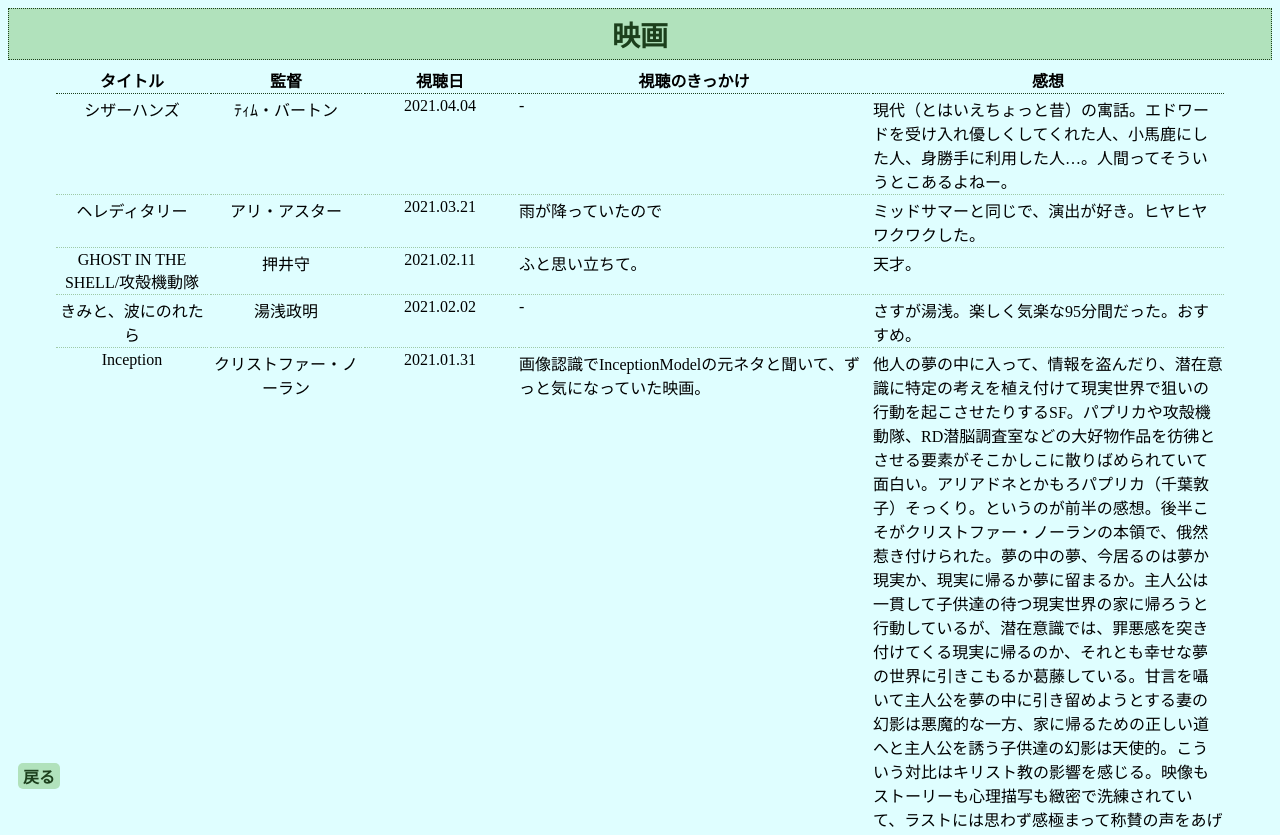
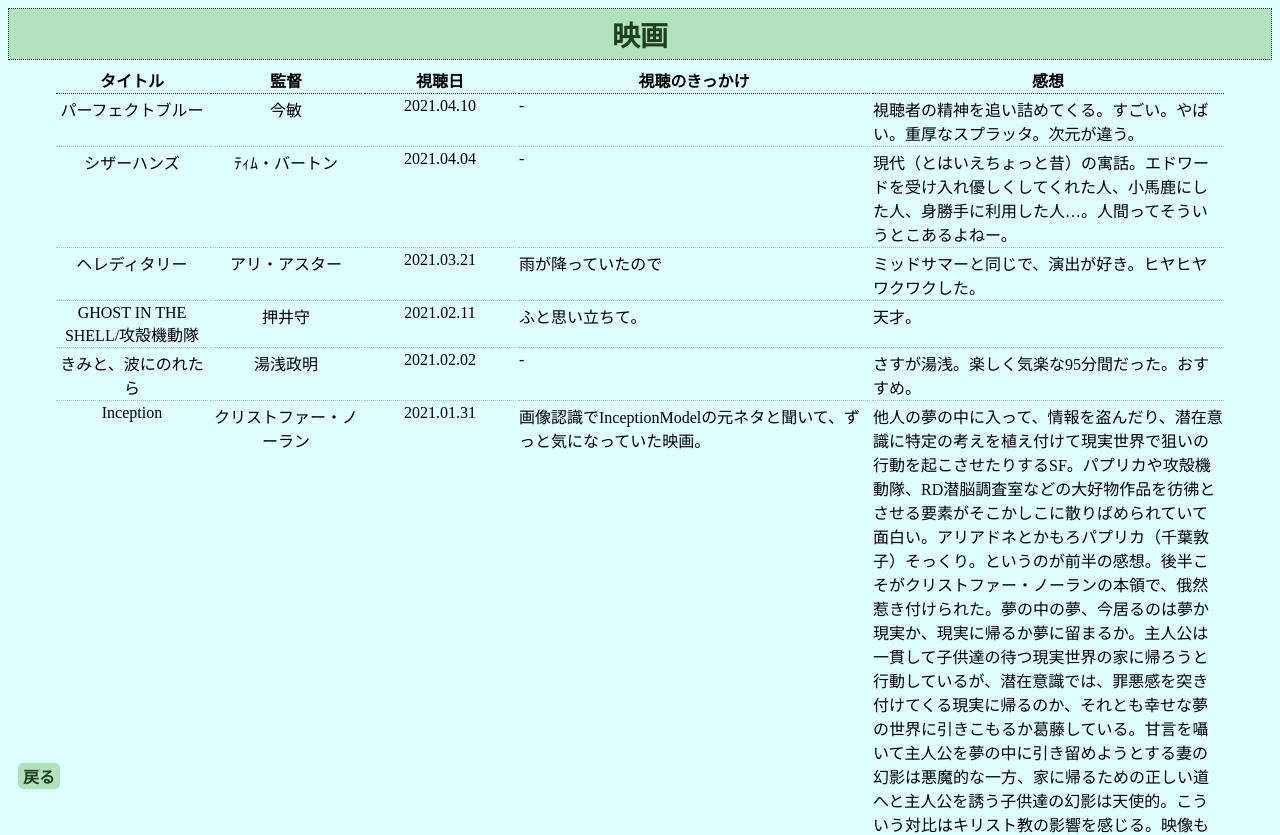
Before and after one commit to NomotoEriko/NomotoEriko.github.io, a plain HTML site: page film.html in a window 1280 px wide. Shown: the top 835 px of the page. Drawn offline with Linux system fonts and the light colour scheme.

Commit message:
created-by-app-2021-04-10-05-15

```diff
--- a/film.html
+++ b/film.html
@@ -19,6 +19,13 @@
             <th class="long">視聴のきっかけ</th>
             <th class="long">感想</th>
           </tr>
+<tr>
+  <td class="short">パーフェクトブルー</td>
+  <td class="short">今敏</td>
+  <td class="short">2021.04.10</td>
+  <td class="long">-</td>
+  <td class="long">視聴者の精神を追い詰めてくる。すごい。やばい。重厚なスプラッタ。次元が違う。</td>
+</tr>
 <tr>
   <td class="short">シザーハンズ</td>
   <td class="short">ﾃｨﾑ・バートン</td>
```
